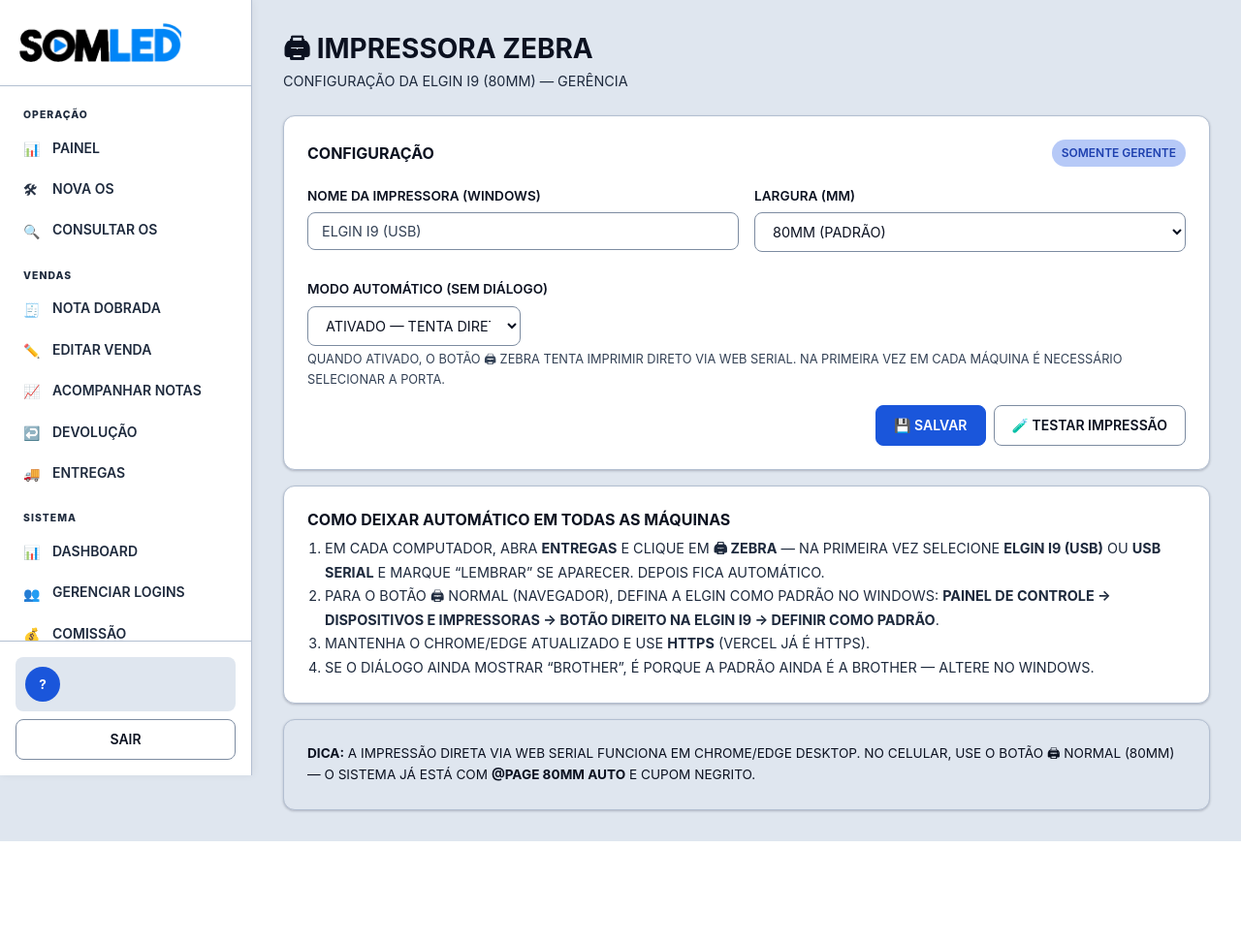
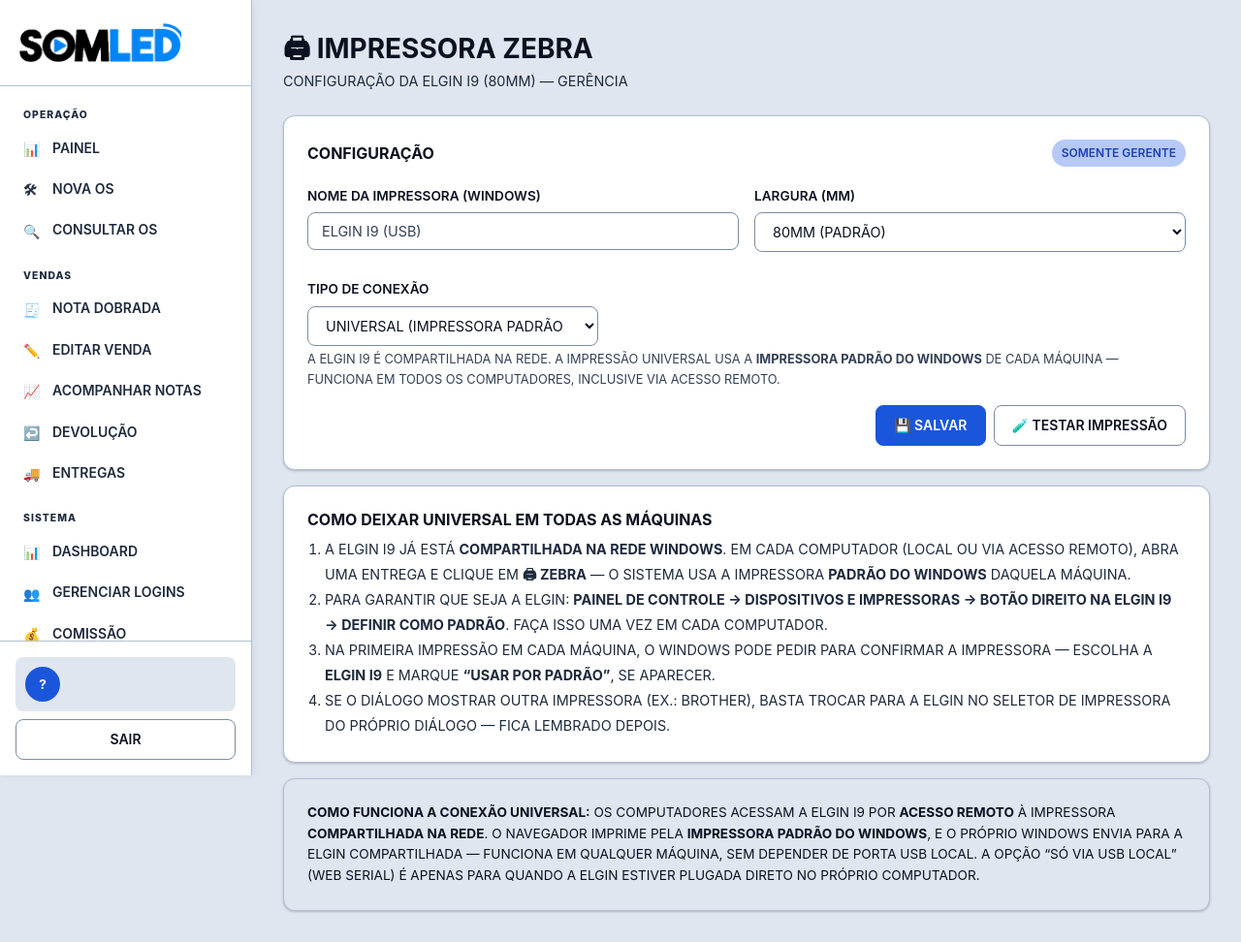
Before and after one commit to brenosomled-commits/sistema-dobrada, a Flask app: template templates/gerenciar_impressora.html in a window 1280 px wide. Shown: the whole page at 97% size. Before the commit the page ends 868 px from the top, so only its background shows below. Run offline with Flask 3, Linux system fonts and the light colour scheme; the template is opened without the code that fills it, so the values that code supplies are empty; some libraries are stand-ins or nearby versions.

Commit message:
fix: impressao Elgin i9 universal via padrao do Windows (funciona em acesso remoto) + datas nas notas

```diff
--- a/templates/acompanhamento_notas.html
+++ b/templates/acompanhamento_notas.html
@@ -95,7 +95,7 @@
 <script>
 let itens=[]; const podeVisualizarComissao={{ "true" if pode_visualizar_comissao else "false" }}; const S=window.SistemaUtil;
 function fmtMoeda(v){ return Number(v||0).toLocaleString("pt-BR",{style:"currency",currency:"BRL"}); }
-function fmtData(d){ if(!d) return ""; const p=d.split("-"); return p.length===3?`${p[2]}/${p[1]}/${p[0]}`:d; }
+function fmtData(d){ if(!d) return ""; const soData=String(d).split(" ")[0]; const p=soData.split("-"); return p.length===3?`${p[2]}/${p[1]}/${p[0]}`:String(d); }
 function nomeCondicao(c){ if(c==="dinheiro")return"DINHEIRO"; if(c==="cartadebito")return"CARTAO DEBITO"; if(c==="cartocredito")return"CARTAO CREDITO"; if(c==="pix"||c==="sicoob")return"PIX SICOOB"; if(c==="pixinter")return"PIX INTER"; if(c==="pixmaq")return"PIX MAQUINA"; if(c==="avista")return"À vista"; if(c==="aprazo")return"A prazo"; return c||""; }
 function fmtNum(tipo,n){ return tipo==="OS" ? ("OS" + String(n||0).padStart(4,"0")) : ("SL" + String(n||0).padStart(4,"0")); }
 function badgeTipo(tipo){
@@ -202,8 +202,8 @@ async function imprimirVenda(id){
         const pagina=document.createElement('div'); pagina.style.cssText='width:204mm;min-height:0;display:flex;flex-direction:column;align-items:center;';
         function viaHTML(isSegunda){
             const condTxt = (v.condicao||"")==="aprazo" ? "A PRAZO" : (({dinheiro:'DINHEIRO',cartadebito:'CARTAO DEBITO',cartocredito:'CARTAO CREDITO',pix:'PIX SICOOB',sicoob:'PIX SICOOB',pixinter:'PIX INTER',pixmaq:'PIX MAQUINA',avista:'A VISTA',aprazo:'A PRAZO'}[String(v.condicao)])||(String(v.condicao)||'-').toUpperCase());
-            const dataFmt = (v.data||"").split("-").reverse().join("/") || "-";
-            const vencFmt = v.vencimento ? v.vencimento.split("-").reverse().join("/") : (v.condicao==="aprazo" ? "30 DIAS" : "-");
+            const dataFmt = fmtData(v.data) || "-";
+            const vencFmt = v.vencimento ? fmtData(v.vencimento) : (v.condicao==="aprazo" ? "30 DIAS" : "-");
             const descontoPct = v.desconto!=null ? v.desconto : 0;
             let html=`<div style="width:196mm;min-height:133mm;max-height:140mm;padding:2mm 3mm;border:1px solid #000;background:#fff;display:flex;flex-direction:column;font-size:9pt;page-break-inside:avoid;box-sizing:border-box">
                 <div style="display:flex;justify-content:space-between;align-items:center;margin:-2px -2px 6px -2px;padding:3px 8px;background:#000;color:#fff;font-size:7pt;font-weight:800;letter-spacing:.08em"><span>${isSegunda ? 'VIA DA LOJA — 2ª VIA' : 'VIA DO CLIENTE — 1ª VIA'}</span><span style="opacity:.8;font-size:6.5pt">${isSegunda ? 'CONTROLE INTERNO' : ''}</span></div>
--- a/templates/editar_venda.html
+++ b/templates/editar_venda.html
@@ -120,6 +120,7 @@ async function carregarVendas(){
     try{ const r=await fetch("/api/vendas"); if(!r.ok) throw new Error(); vendas=await r.json(); }catch(e){ console.error(e); vendas=[]; }
 }
 function fmtVenda(n){ return "SL" + String(n||0).padStart(4,"0"); }
+function fmtData(d){ if(!d) return ""; const soData=String(d).split(" ")[0]; const p=soData.split("-"); return p.length===3?`${p[2]}/${p[1]}/${p[0]}`:String(d); }
 function textoBusca(v){
     return [
         fmtVenda(v.numero), String(v.numero||""), v.cliente||"", v.fantasia||"", v.vendedor||"",
@@ -160,8 +161,8 @@ async function imprimirVenda(id){
         const pagina=document.createElement('div'); pagina.style.cssText='width:204mm;min-height:0;display:flex;flex-direction:column;align-items:center;';
         function viaHTML(isSegunda){
             const condTxt = (v.condicao||"")==="aprazo" ? "A PRAZO" : (({dinheiro:'DINHEIRO',cartadebito:'CARTAO DEBITO',cartocredito:'CARTAO CREDITO',pix:'PIX SICOOB',sicoob:'PIX SICOOB',pixinter:'PIX INTER',pixmaq:'PIX MAQUINA',avista:'A VISTA',aprazo:'A PRAZO'}[String(v.condicao)])||(String(v.condicao)||'-').toUpperCase());
-            const dataFmt = (v.data||"").split("-").reverse().join("/") || "-";
-            const vencFmt = v.vencimento ? v.vencimento.split("-").reverse().join("/") : (v.condicao==="aprazo" ? "30 DIAS" : "-");
+            const dataFmt = fmtData(v.data) || "-";
+            const vencFmt = v.vencimento ? fmtData(v.vencimento) : (v.condicao==="aprazo" ? "30 DIAS" : "-");
             const descontoPct = v.desconto!=null ? v.desconto : 0;
             let h=`<div style="width:196mm;min-height:133mm;max-height:140mm;padding:2mm 3mm;border:1px solid #000;background:#fff;display:flex;flex-direction:column;font-size:9pt;display:flex;flex-direction:column;page-break-inside:avoid;box-sizing:border-box">
                 <div style="display:flex;justify-content:space-between;align-items:center;margin:-2px -2px 6px -2px;padding:3px 8px;background:#000;color:#fff;font-size:7pt;font-weight:800;letter-spacing:.08em"><span>${isSegunda ? 'VIA DA LOJA — 2ª VIA' : 'VIA DO CLIENTE — 1ª VIA'}</span><span style="opacity:.8;font-size:6.5pt">${isSegunda ? 'CONTROLE INTERNO' : ''}</span></div>
--- a/templates/gerenciar_impressora.html
+++ b/templates/gerenciar_impressora.html
@@ -31,22 +31,22 @@
 <div class="form-group"><label class="form-label">Nome da impressora (Windows)</label><input type="text" class="form-input" id="zebraNome" placeholder="ELGIN i9 (USB)"></div>
 <div class="form-group"><label class="form-label">Largura (mm)</label><select class="form-select" id="zebraLargura"><option value="80">80mm (padrão)</option><option value="58">58mm</option></select></div>
 </div>
-<div class="form-group" style="margin-top:12px"><label class="form-label">Modo automático (sem diálogo)</label><select class="form-select" id="zebraAuto" style="max-width:220px"><option value="1">Ativado — tenta direto na Zebra</option><option value="0">Desativado — sempre mostra diálogo</option></select><div class="form-hint">Quando ativado, o botão 🖨 Zebra tenta imprimir direto via Web Serial. Na primeira vez em cada máquina é necessário selecionar a porta.</div></div>
+<div class="form-group" style="margin-top:12px"><label class="form-label">Tipo de conexão</label><select class="form-select" id="zebraAuto" style="max-width:300px"><option value="network">Universal (impressora padrão do Windows) — recomendado</option><option value="usb">Só via USB local (Web Serial)</option></select><div class="form-hint" id="hintConexao">A Elgin i9 é compartilhada na rede. A impressão universal usa a <b>impressora padrão do Windows</b> de cada máquina — funciona em todos os computadores, inclusive via acesso remoto.</div></div>
 <div style="display:flex;gap:8px;justify-content:flex-end;margin-top:16px"><button class="btn btn-primary" onclick="salvarConfig()">💾 Salvar</button><button class="btn btn-outline" onclick="testarZebra()">🧪 Testar impressão</button></div>
 </div>
 
 <div class="card mt-3">
-<h3 style="font-size:1rem;margin-bottom:8px">Como deixar automático em todas as máquinas</h3>
-<ol style="margin-left:18px;line-height:1.7;font-size:.9rem;color:var(--cor-texto-secundario)">
-<li>Em cada computador, abra <b>Entregas</b> e clique em <b>🖨 Zebra</b> — na primeira vez selecione <b>ELGIN i9 (USB)</b> ou <b>USB Serial</b> e marque “Lembrar” se aparecer. Depois fica automático.</li>
-<li>Para o botão 🖨 normal (navegador), defina a Elgin como padrão no Windows: <b>Painel de Controle → Dispositivos e Impressoras → botão direito na Elgin i9 → Definir como padrão</b>.</li>
-<li>Mantenha o Chrome/Edge atualizado e use <b>https</b> (Vercel já é https).</li>
-<li>Se o diálogo ainda mostrar “Brother”, é porque a padrão ainda é a Brother — altere no Windows.</li>
+<h3 style="font-size:1rem;margin-bottom:8px">Como deixar universal em todas as máquinas</h3>
+<ol style="margin-left:18px;line-height:1.8;font-size:.9rem;color:var(--cor-texto-secundario)">
+<li>A Elgin i9 já está <b>compartilhada na rede Windows</b>. Em cada computador (local ou via acesso remoto), abra uma entrega e clique em <b>🖨 Zebra</b> — o sistema usa a impressora <b>padrão do Windows</b> daquela máquina.</li>
+<li>Para garantir que seja a Elgin: <b>Painel de Controle → Dispositivos e Impressoras → botão direito na Elgin i9 → Definir como padrão</b>. Faça isso uma vez em cada computador.</li>
+<li>Na primeira impressão em cada máquina, o Windows pode pedir para confirmar a impressora — escolha a <b>Elgin i9</b> e marque <b>“Usar por padrão”</b>, se aparecer.</li>
+<li>Se o diálogo mostrar outra impressora (ex.: Brother), basta trocar para a Elgin no seletor de impressora do próprio diálogo — fica lembrado depois.</li>
 </ol>
 </div>
 
 <div class="card mt-3" style="background:var(--cor-fundo)">
-<div style="font-size:.85rem"><b>Dica:</b> A impressão direta via Web Serial funciona em Chrome/Edge desktop. No celular, use o botão 🖨 normal (80mm) — o sistema já está com <b>@page 80mm auto</b> e cupom negrito.</div>
+<div style="font-size:.85rem"><b>Como funciona a conexão universal:</b> os computadores acessam a Elgin i9 por <b>acesso remoto</b> à impressora <b>compartilhada na rede</b>. O navegador imprime pela <b>impressora padrão do Windows</b>, e o próprio Windows envia para a Elgin compartilhada — funciona em qualquer máquina, sem depender de porta USB local. A opção “Só via USB local” (Web Serial) é apenas para quando a Elgin estiver plugada direto no próprio computador.</div>
 </div>
 </main>
 </div>
@@ -57,11 +57,10 @@ async function carregarConfig(){
     try{ const r=await fetch("/api/configuracoes"); const j=await r.json();
         document.getElementById("zebraNome").value=j.zebra_nome||"ELGIN i9 (USB)";
         document.getElementById("zebraLargura").value=j.zebra_largura||"80";
-        document.getElementById("zebraAuto").value=j.zebra_auto||"1";
+        document.getElementById("zebraAuto").value=j.zebra_auto==="usb"?"usb":"network";
     }catch(e){}
 }
 async function salvarConfig(){
-    const dados={ valor: document.getElementById("zebraNome").value };
     try{
         S.mostrarLoading("Salvando...");
         await fetch("/api/configuracoes/zebra_nome",{method:"PUT",headers:{"Content-Type":"application/json"},body:JSON.stringify({valor:document.getElementById("zebraNome").value})});
@@ -73,12 +72,12 @@ async function salvarConfig(){
     }catch(e){ S.Toast.erro("Erro ao salvar"); }finally{ S.esconderLoading(); }
 }
 async function testarZebra(){
-    // cria entrega fake só para teste visual
-    S.Toast.info("Use uma entrega real e clique em 🖨 Zebra para testar. O teste imprime um cupom de exemplo.");
-    // opcional: tenta abrir serial para verificar
     if("serial" in navigator){
-        try{ const ports=await navigator.serial.getPorts(); S.Toast.info(ports.length+" porta(s) pareada(s) nesta máquina"); }catch(e){}
+        try{ const ports=await navigator.serial.getPorts();
+            if(ports.length>0){ S.Toast.info(ports.length+" porta(s) USB local(is) pareada(s) nesta máquina"); return; }
+        }catch(e){}
     }
+    S.Toast.info("Use uma entrega real e clique em 🖨 Zebra — a Elgin i9 compartilhada na rede imprime pela impressora padrão do Windows (universal, funciona via acesso remoto).");
 }
 carregarConfig();
 </script>
--- a/templates/nota_dobrada.html
+++ b/templates/nota_dobrada.html
@@ -304,6 +304,7 @@ function definirDataHoje(){
     document.getElementById("data").value = ano + "-" + mes + "-" + dia;
 }
 function fmtVenda(n){ return "SL" + String(n||0).padStart(4,"0"); }
+function fmtData(d){ if(!d) return ""; const soData=String(d).split(" ")[0]; const p=soData.split("-"); return p.length===3?`${p[2]}/${p[1]}/${p[0]}`:String(d); }
 async function gerarNumeroVenda(){
     try{ const r = await fetch("/api/proxima_venda"); const j = await r.json(); document.getElementById("venda").value = fmtVenda(j.numero); syncBadge(); }
     catch(erro){ console.error(erro); document.getElementById("venda").value = ""; }
@@ -568,8 +569,8 @@ async function reimprimirDobrada(id){
         const pagina=document.createElement('div'); pagina.className='pagina-impressao';
         function viaHTML(isSegunda){
             const condTxt = (v.condicao||"")==="aprazo" ? "A PRAZO" : (({dinheiro:'DINHEIRO',cartadebito:'CARTAO DEBITO',cartocredito:'CARTAO CREDITO',pix:'PIX SICOOB',sicoob:'PIX SICOOB',pixinter:'PIX INTER',pixmaq:'PIX MAQUINA',avista:'A VISTA',aprazo:'A PRAZO'}[String(v.condicao)])||(String(v.condicao)||'-').toUpperCase());
-            const dataFmt = (v.data||"").split("-").reverse().join("/") || "-";
-            const vencFmt = v.vencimento ? v.vencimento.split("-").reverse().join("/") : (v.condicao==="aprazo" ? "30 DIAS" : "-");
+            const dataFmt = fmtData(v.data) || "-";
+            const vencFmt = v.vencimento ? fmtData(v.vencimento) : (v.condicao==="aprazo" ? "30 DIAS" : "-");
             const descontoPct = v.desconto!=null ? v.desconto : 0;
             const valorDesc = (Number(v.total||0) * Number(descontoPct||0) / (100 - Number(descontoPct||0) || 100) * 0).toFixed(2).replace(".",","); // placeholder, será recalculado se necessário
             // cabeçalho compacto 2 colunas
```
Also changed, not shown: templates/entregas.html (+17 -22 lines).
